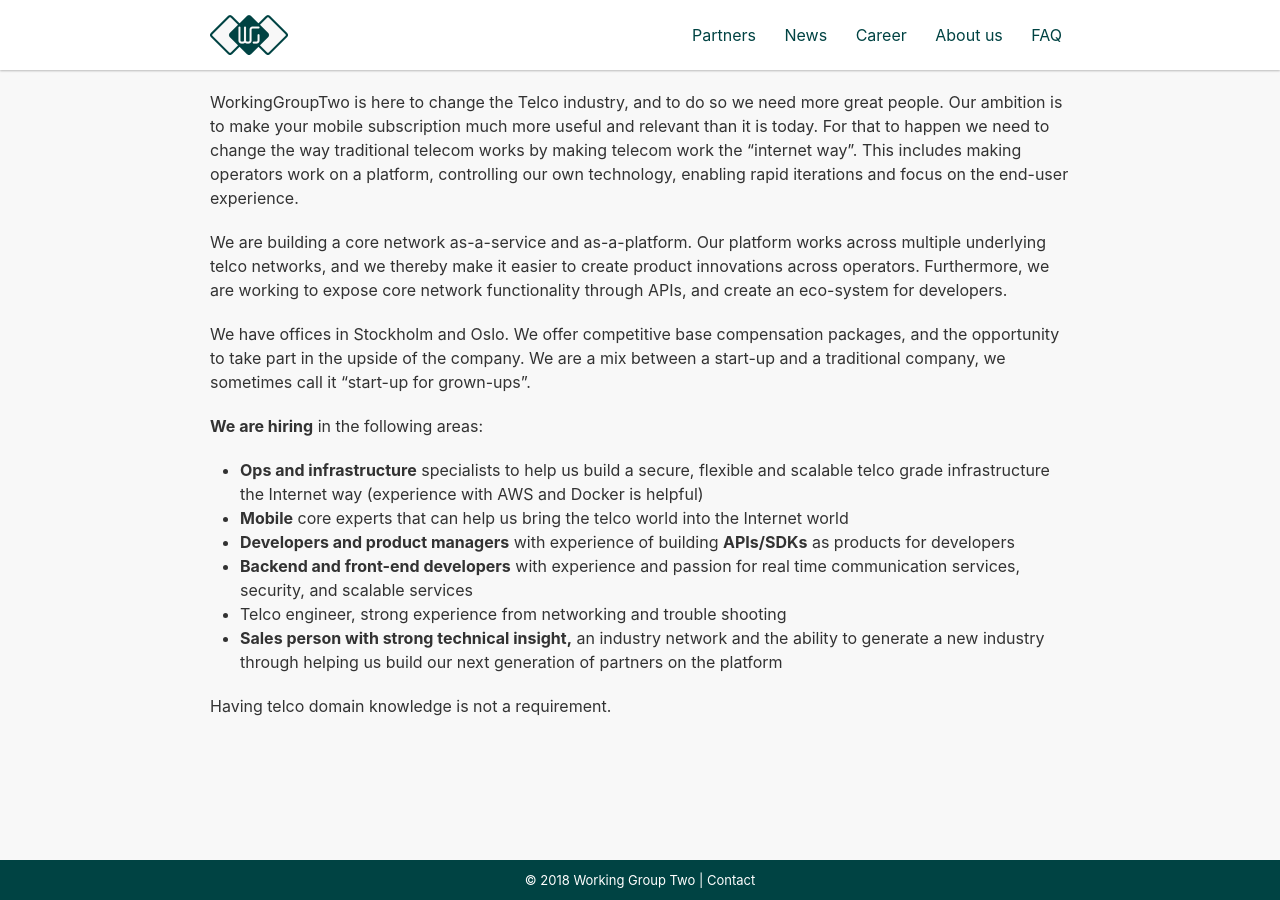
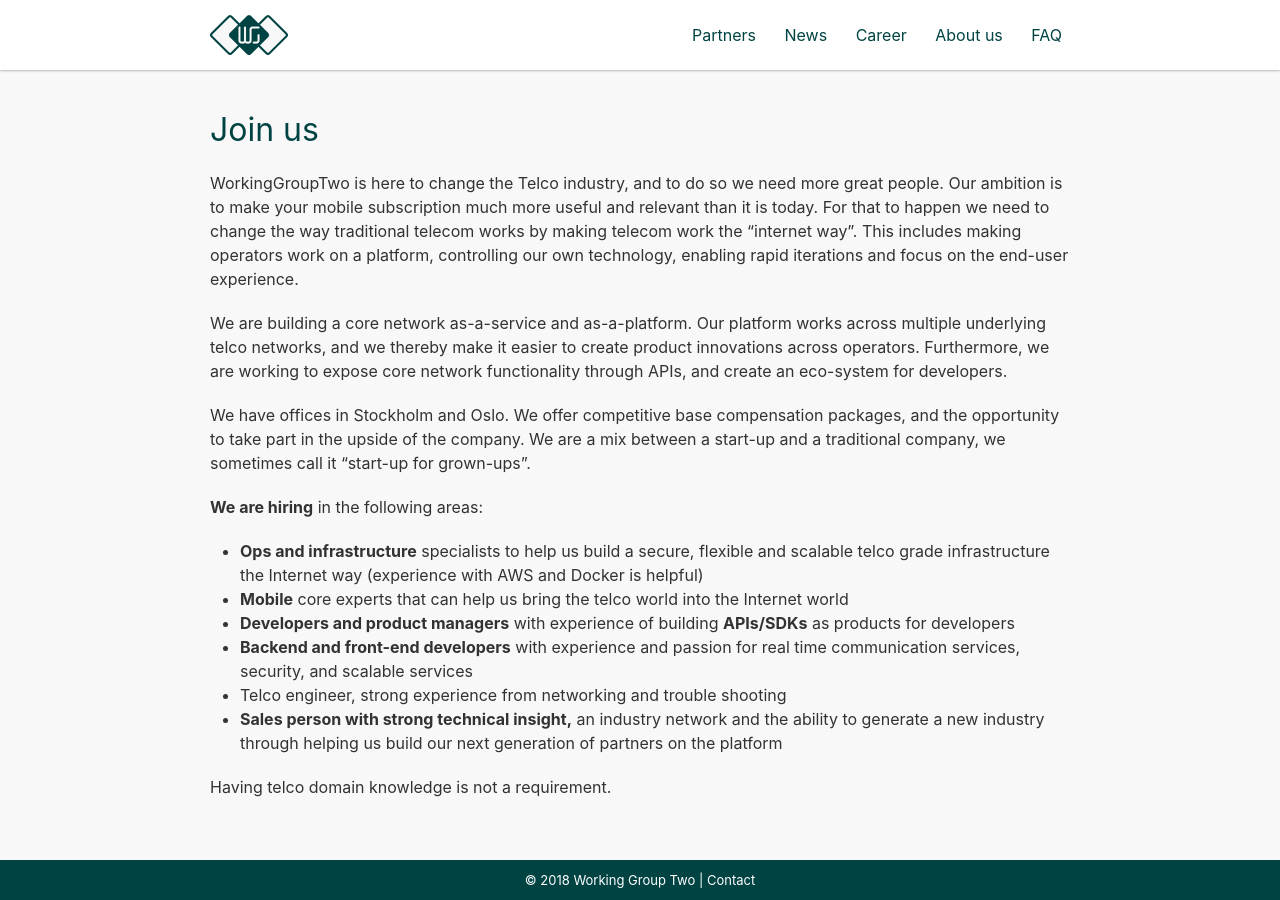
Before and after one commit to working-group-two/engineering-blog, a Jekyll site: the page built from pages/career.md, in a window 1280 px wide. Built offline with Jekyll 4.4.1, drawn with Linux system fonts in a browser that asks for light colours; nearby versions of some CDN libraries.

Commit message:
Add back missing heading

```diff
--- a/pages/career.md
+++ b/pages/career.md
@@ -3,6 +3,8 @@
 title: Career
 permalink: /career
 ---
+
+# Join us
 
 WorkingGroupTwo is here to change the Telco industry, and to do so we need more great people. Our ambition is to make your mobile subscription much more useful and relevant than it is today. For that to happen we need to change the way traditional telecom works by making telecom work the “internet way”. This includes making operators work on a platform, controlling our own technology, enabling rapid iterations and focus on the end-user experience.
 
```
